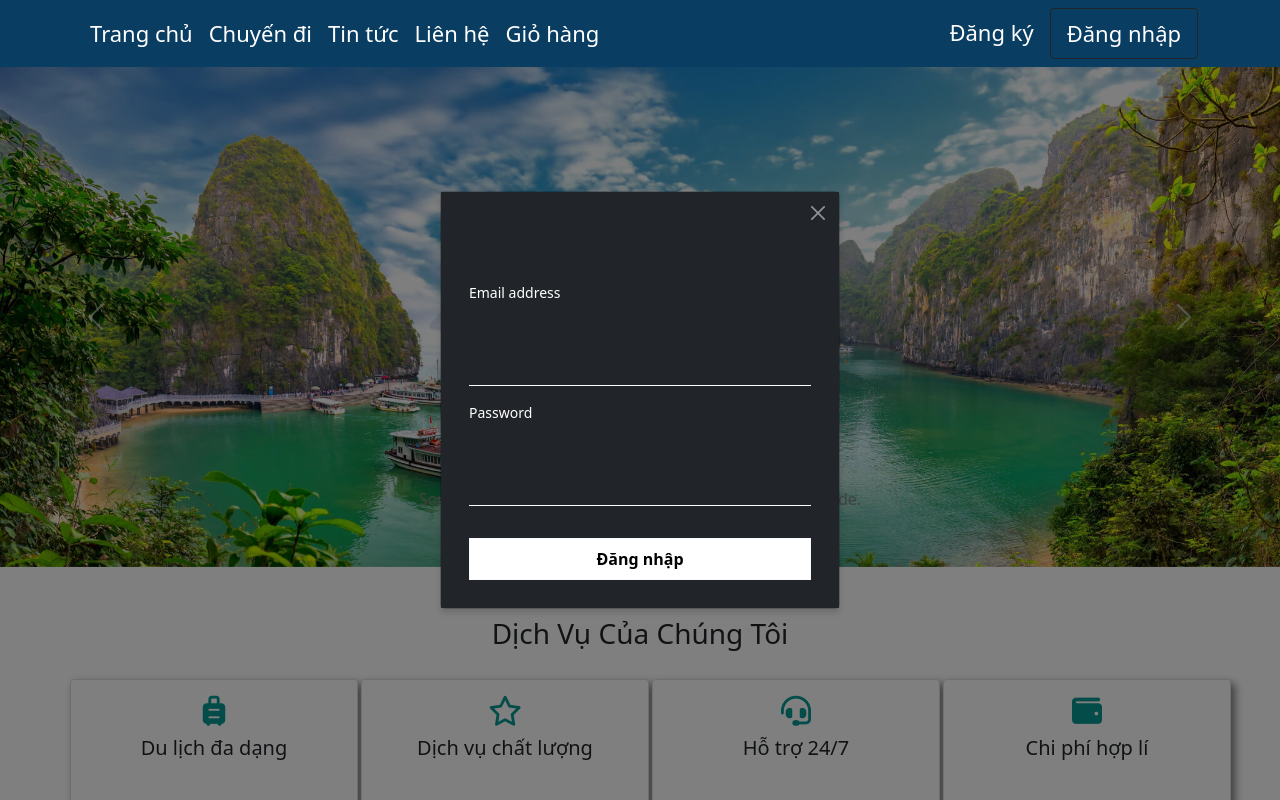
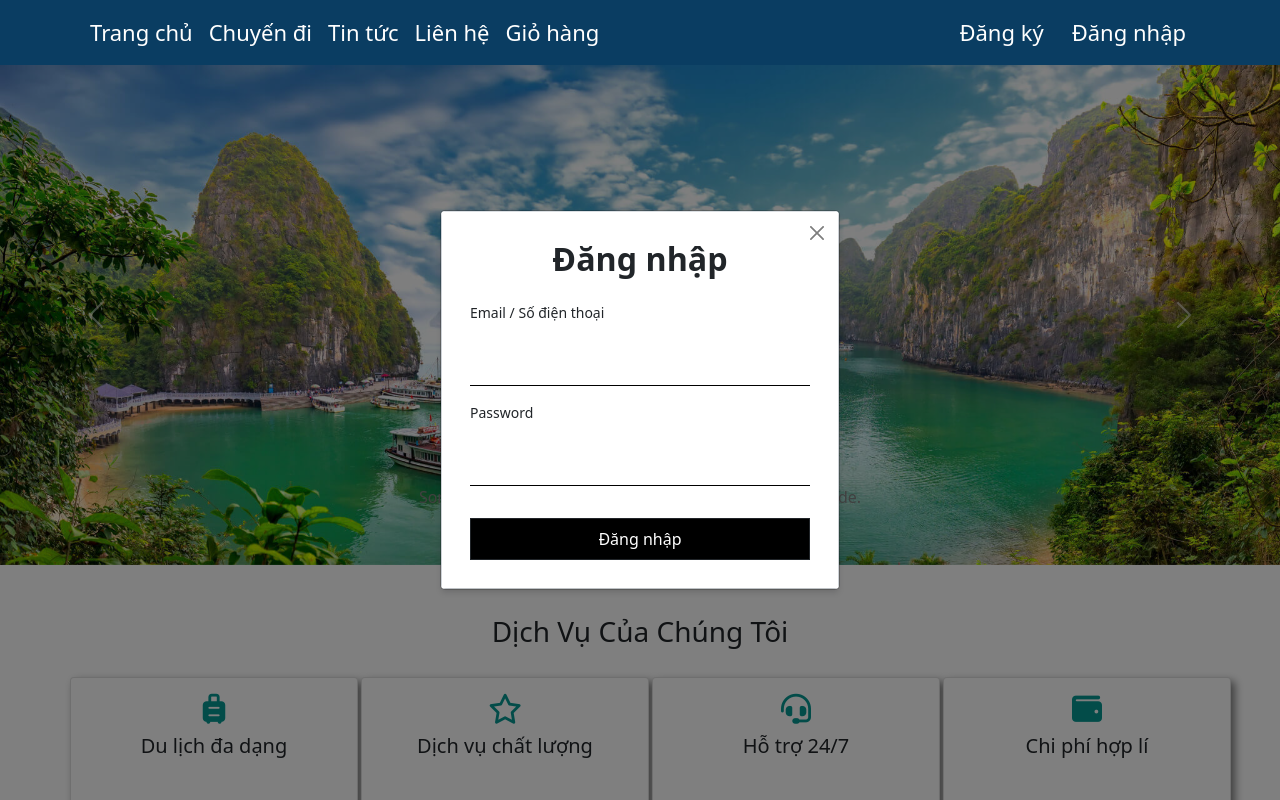
Before and after one commit to PhamCongNhutTan/WEB_CUOI_KY, a PHP site: page / in a window 1280 px wide, after a click on "Đăng nhập". Run offline with PHP 8.4, Linux system fonts and the light colour scheme; some libraries are stand-ins or nearby versions.

Commit message:
feat: đăng nhập, đăng xuất

```diff
--- /dev/null
+++ b/config/config.php
@@ -0,0 +1,9 @@
+<?php
+$mysqli = new mysqli("localhost","root","","web");
+
+// Check connection
+if ($mysqli -> connect_errno) {
+  echo "Lỗi kết nối: " . $mysqli -> connect_error;
+  exit();
+}
+?>
--- a/css/modalLogin.css
+++ b/css/modalLogin.css
@@ -1,66 +1,93 @@
-.modal-backdrop{
+.btn:hover{
+  transition: 0.5s;
+  color: black;
+  background: white!important;
+  border-radius: 5px;
+
+}
+
+.btn:focus {
+  outline: none !important;
+  box-shadow: none !important;
+}
+
+.modal-backdrop {
   z-index: 1000;
 }
+
 .modal-content {
   width: 80%;
   margin: 0 auto;
 }
+
 .modal-body {
   padding: 0;
 }
+
 .btn-close {
   position: absolute;
   right: 0;
   padding: 1em;
 }
+
 h1 {
   font-size: 2.3em;
   font-weight: bold;
 }
+
 .myform {
   padding: 2em;
   max-width: 100%;
   color: #fff;
   box-shadow: 0 4px 6px 0 rgba(22, 22, 26, 0.18);
 }
+
 @media (max-width: 576px) {
   .myform {
     max-width: 90%;
     margin: 0 auto;
   }
 }
+
 .form-control:focus {
   box-shadow: inset 0 -1px 0 #7e7e7e;
 }
+
 .form-control {
   background-color: inherit;
-    color: #fff;
-    padding-left: 0;
+  color: #000000;
+  padding-left: 1rem;
   border: 0;
   border-radius: 0;
-    border-bottom: 1px solid #fff;
+  border-bottom: 1px solid #000000;
 }
+
 .myform .btn {
   width: 100%;
-    font-weight: 800;
-    background-color: #fff;
+  font-weight: 500;
+  background-color: #000000;
   border-radius: 0;
   padding: 0.5em 0;
 }
+
 .myform .btn:hover {
+  transition: 0.5s;
   background-color: inherit;
-    color: #fff;
+  color: black;
   border-color: #fff;
 }
+
 p {
   text-align: center;
   padding-top: 2em;
   color: grey;
 }
+
 p a {
   color: #e1e1e1;
   text-decoration: none;
 }
+
 p a:hover {
   color: #fff;
 }
--- a/index.php
+++ b/index.php
@@ -1,6 +1,8 @@
+<?php
+    include("./config/config.php");
+?>
 <!DOCTYPE html>
 <html lang="en">
-
 <head>
     <meta charset="UTF-8">
     <meta name="viewport" content="width=device-width, initial-scale=1.0">
--- /dev/null
+++ b/pages/components/login_button.php
@@ -0,0 +1,25 @@
+<a class="nav-link">Đăng ký</a>
+<button type="button" class="btn btn-dark border-0" data-bs-toggle="modal" style="background-color:inherit; font-size:22px; border-radius:1rem;" data-bs-target="#ModalForm">Đăng nhập</button>
+<div class="modal fade" id="ModalForm" tabindex="-1" aria-labelledby="ModalFormLabel" aria-hidden="true">
+    <div class="modal-dialog modal-dialog-centered">
+        <div class="modal-content">
+            <div class="modal-body border rounded">
+                <button type="button" class="btn-close btn-close-black" data-bs-dismiss="modal" aria-label="Close"></button>
+                <div class="myform bg-white">
+                    <h1 class="text-center text-dark">Đăng nhập</h1>
+                    <form action="./pages/components/XuLyLogin.php" method="POST">
+                        <div class="mb-3 mt-4">
+                            <label for="exampleInputEmail1" class="form-label text-dark">Email / Số điện thoại</label>
+                            <input type="text" name ="emailOrPhone" class="form-control" style="margin:0px;" id="exampleInputEmail1" aria-describedby="emailHelp">
+                        </div>
+                        <div class="mb-3">
+                            <label for="exampleInputPassword1" class="form-label text-dark">Password</label>
+                            <input type="password" name="password" class="form-control" style="margin:0px;" id="exampleInputPassword1">
+                        </div>
+                        <button type="submit" name="dangnhap" class="btn btn-dark mt-3">Đăng nhập</button>
+                    </form>
+                </div>
+            </div>
+        </div>
+    </div>
+</div>
--- /dev/null
+++ b/pages/components/logout_button.php
@@ -0,0 +1,3 @@
+<form action="index.php" method="GET">
+    <button type="submit" value="1" name="dangxuat" class="btn btn-dark border-0" style="background-color:inherit; font-size:22px; border-radius:1rem;">Đăng xuất</button>
+</form>
--- a/pages/menu.php
+++ b/pages/menu.php
@@ -46,32 +46,19 @@
                             <button class="btn btn-outline-success" type="submit">Search</button>
                         </form> -->
             </div>
-            <div class="d-flex ml-auto">
-                <a class="nav-link">Đăng ký</a>
-                <button type="button" class="btn btn-dark navbar nav-link" data-bs-toggle="modal" data-bs-target="#ModalForm">Đăng nhập</button>
-                <div class="modal fade" id="ModalForm" tabindex="-1" aria-labelledby="ModalFormLabel" aria-hidden="true">
-                    <div class="modal-dialog modal-dialog-centered">
-                        <div class="modal-content">
-                            <div class="modal-body">
-                                <button type="button" class="btn-close btn-close-white" data-bs-dismiss="modal" aria-label="Close"></button>
-                                <div class="myform bg-dark">
-                                    <h1 class="text-center text-dark">Đăng nhập</h1>
-                                    <form>
-                                        <div class="mb-3 mt-4">
-                                            <label for="exampleInputEmail1" class="form-label">Email address</label>
-                                            <input type="email" class="form-control" id="exampleInputEmail1" aria-describedby="emailHelp">
-                                        </div>
-                                        <div class="mb-3">
-                                            <label for="exampleInputPassword1" class="form-label">Password</label>
-                                            <input type="password" class="form-control" id="exampleInputPassword1">
-                                        </div>
-                                        <button type="submit" class="btn btn-light mt-3">Đăng nhập</button>
-                                    </form>
-                                </div>
-                            </div>
-                        </div>
-                    </div>
-                </div>
+            <div class="login d-flex ml-auto">
+                <?php
+                session_start();
+                if(isset($_GET["dangxuat"])){
+                    unset($_SESSION["dangnhap"]);
+                    header("Location:../index.php");
+                }
+                if (!isset($_SESSION['dangnhap'])) {
+                    include("components/login_button.php");
+                }else{
+                    include("components/logout_button.php");
+                }
+                ?>
             </div>
         </div>
     </nav>
```
Also changed, not shown: pages/components/XuLyLogin.php (added, +23 -0 lines). Lines whose indentation alone changed are shown as unchanged.
